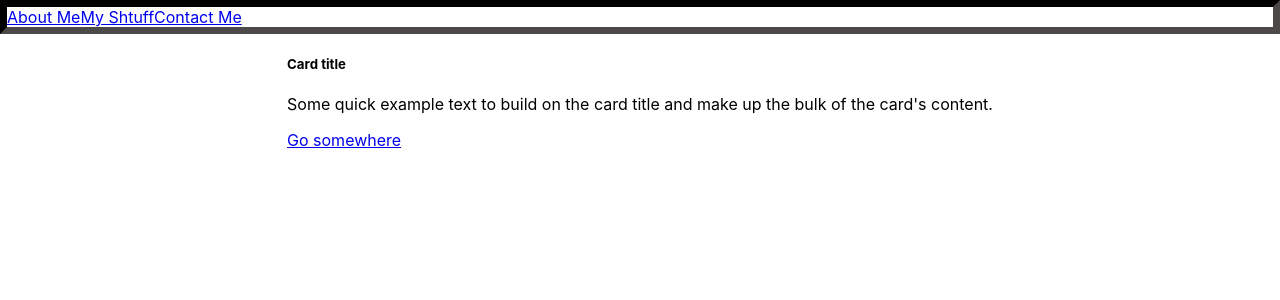
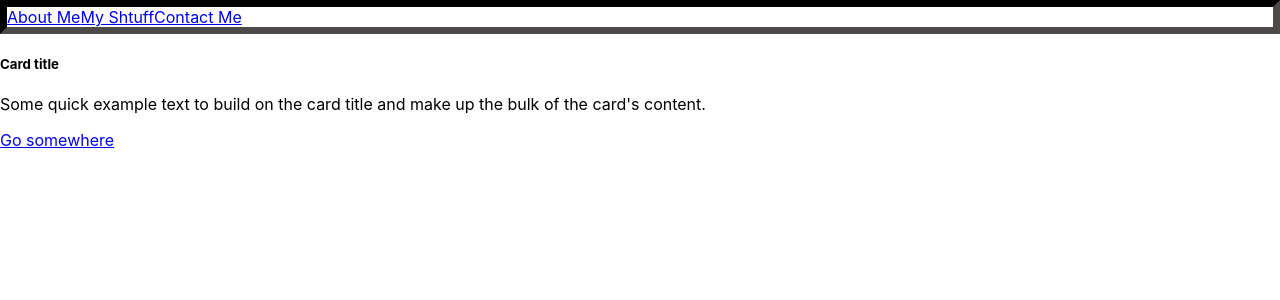
Before and after one commit to madrodgerflynn/reactFolio, a React (Create React App) app: page /MyShtuff in a window 1280 px wide. Shown: the top 300 px of the page. Built offline with nearby package versions, Linux system fonts and the light colour scheme.

Commit message:
last commit tonight

```diff
--- a/src/componenets/myShtuff/MyShtuff.js
+++ b/src/componenets/myShtuff/MyShtuff.js
@@ -2,15 +2,8 @@ import React, { useState } from "react";
 import "./MyShtuff.css";
 
 function MyShtuff() {
-  const cardStyles = {
-    body: {
-      display: "flex",
-      justifyContent: "center",
-      alignItems: "center",
-    },
-  };
   return (
-    <div className="card" style={cardStyles.body}>
+    <div className="card">
       {/* <img className="card-img-top" src="..." alt="Card image cap"></img> */}
       <div className="card-body">
         <h5 className="card-title">Card title</h5>
```
